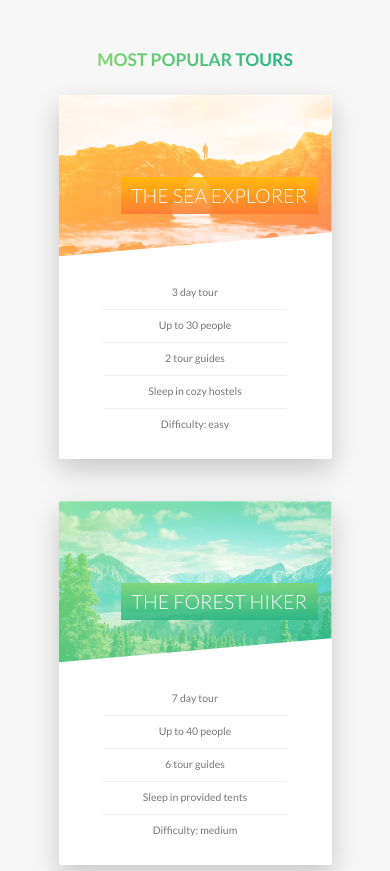
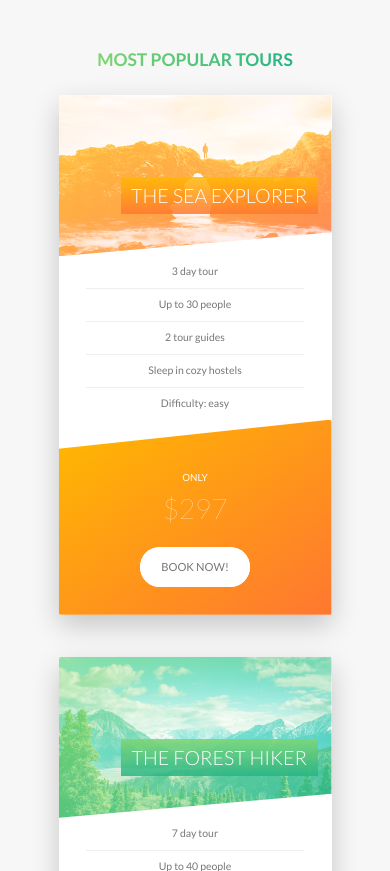
Before and after one commit to abdo-355/Natours, a website: page index.html in a window 390 px wide. Shown: the part 2279-3150 px from the top of the page. Drawn offline with nearby package versions, Linux system fonts and the light colour scheme; files that its build step writes are made by us from their sources.

Commit message:
make the cards responsive

```diff
--- a/sass/components/_card.scss
+++ b/sass/components/_card.scss
@@ -178,4 +178,52 @@
     font-weight: 100;
     color: $color-white;
   }
+
+  @include responsive(tab-portrait) {
+    height: auto;
+    background-color: $color-white;
+    box-shadow: 0 1.5rem 4rem rgba($color-black, 0.2);
+    border-radius: 3px;
+
+    &__side {
+      height: auto;
+      position: relative;
+      box-shadow: none;
+
+      &--back {
+        transform: rotateY(0);
+        clip-path: polygon(0 15%, 100% 0, 100% 100%, 0 100%);
+      }
+    }
+
+    &:hover &__side--front {
+      transform: rotateY(0);
+    }
+
+    &:hover &__side--back {
+      transform: rotateY(0);
+    }
+
+    &__details {
+      padding: 0;
+    }
+
+    // back side styling
+    &__cta {
+      position: relative;
+      top: 0;
+      left: 0;
+      transform: translate(0);
+      width: 100%;
+      padding: 7rem 4rem 4rem;
+    }
+
+    &__price-box {
+      margin-bottom: 2rem;
+    }
+
+    &__price-value {
+      font-size: 4rem;
+    }
+  }
 }
```
